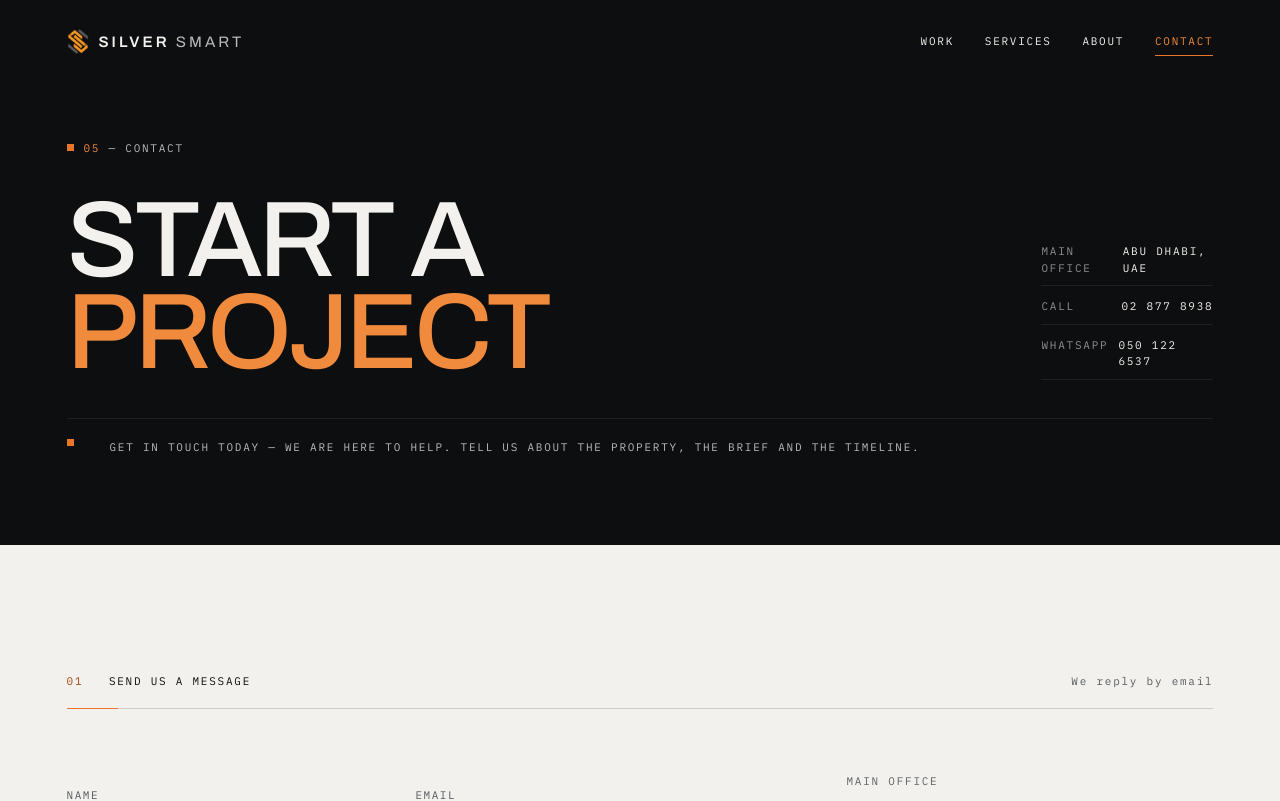
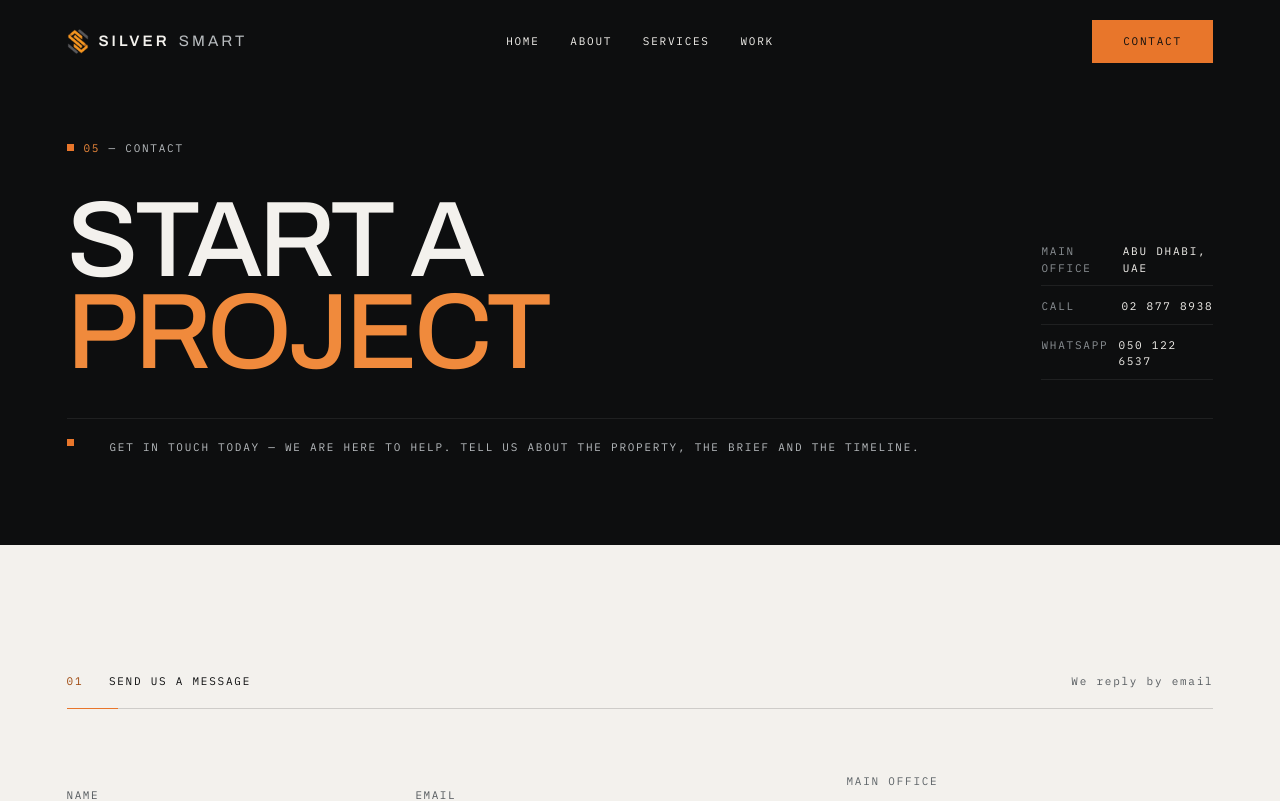
Before and after one commit to joeka7/Silver-Smart, a React (Vite) app: page /start-a-project in a window 1280 px wide. Shown: the top 801 px of the page. Built offline with nearby package versions, Linux system fonts and the light colour scheme.

Commit message:
refine header layout, add Home link, and convert Contact to a button

```diff
--- a/src/components/Footer.tsx
+++ b/src/components/Footer.tsx
@@ -1,6 +1,6 @@
 import { Link } from 'react-router-dom'
 import Logo from './Logo'
-import { NAV, SERVICE_LINKS, SOCIALS, CONTACT } from '../data/site'
+import { NAV, NAV_CTA, SERVICE_LINKS, SOCIALS, CONTACT } from '../data/site'
 
 export default function Footer() {
   return (
@@ -19,7 +19,7 @@ export default function Footer() {
           <div>
             <h4>Navigate</h4>
             <ul>
-              {NAV.map((i) => (
+              {[...NAV, NAV_CTA].map((i) => (
                 <li key={i.to}><Link to={i.to}>{i.label}</Link></li>
               ))}
             </ul>
--- a/src/components/Nav.tsx
+++ b/src/components/Nav.tsx
@@ -1,7 +1,7 @@
 import { useEffect, useState } from 'react'
 import { Link, NavLink, useLocation } from 'react-router-dom'
 import Logo from './Logo'
-import { NAV, CONTACT } from '../data/site'
+import { NAV, NAV_CTA, CONTACT } from '../data/site'
 
 export default function Nav() {
   const [open, setOpen] = useState<boolean>(false)
@@ -33,10 +33,15 @@ export default function Nav() {
           </Link>
           <div className="nlinks">
             {NAV.map((item) => (
-              <NavLink key={item.to} to={item.to}>
+              <NavLink key={item.to} to={item.to} end={item.to === '/'}>
                 {item.label}
               </NavLink>
             ))}
+          </div>
+          <div className="nav-actions">
+            <NavLink to={NAV_CTA.to} className="btn btn-brand nav-cta">
+              {NAV_CTA.label}
+            </NavLink>
           </div>
           <button
             className="burger"
@@ -58,6 +63,11 @@ export default function Nav() {
               <Link to={item.to} tabIndex={open ? 0 : -1}>{item.label}</Link>
             </li>
           ))}
+          <li className="mnav-cta">
+            <Link to={NAV_CTA.to} className="btn btn-brand" tabIndex={open ? 0 : -1}>
+              {NAV_CTA.label}
+            </Link>
+          </li>
         </ul>
         <div className="mfoot meta dim">
           <span>Abu Dhabi — United Arab Emirates</span>
--- a/src/data/site.ts
+++ b/src/data/site.ts
@@ -88,11 +88,14 @@ export const SOCIALS: SocialLink[] = [
 ]
 
 export const NAV: NavLinkItem[] = [
+  { label: 'Home', to: '/' },
+  { label: 'About', to: '/about' },
+  { label: 'Services', to: '/services' },
   { label: 'Work', to: '/projects' },
-  { label: 'Services', to: '/services' },
-  { label: 'About', to: '/about' },
-  { label: 'Contact', to: '/start-a-project' },
 ]
+
+/** Contact — rendered by Nav as a button rather than a plain link. Same destination as before. */
+export const NAV_CTA: NavLinkItem = { label: 'Contact', to: '/start-a-project' }
 
 export const SERVICE_LINKS: NavLinkItem[] = [
   { label: 'Property', to: '/services/property' },
--- a/src/pages/Home.tsx
+++ b/src/pages/Home.tsx
@@ -39,7 +39,6 @@ export default function Home() {
               <span className="l"><span>Location</span><b>Abu Dhabi, UAE</b></span>
               <span className="l"><span>Sectors</span><b>Six</b></span>
               <span className="l"><span>Discipline</span><b>Design &amp; Build</b></span>
-              <span className="cue"><span className="bar"></span><span>Scroll</span></span>
             </div>
           </div>
         </div>
--- a/src/styles/app.css
+++ b/src/styles/app.css
@@ -27,7 +27,7 @@ a.fr-zoom:hover .islot,.fr-zoom:hover .islot{transform:scale(1.04)}
 /* Brand lockup — the real monogram replaces the placeholder square ss.css
    draws via .mark::before, at the same optical size and spacing. */
 .mark.has-logo::before{content:none}
-.mark-logo{display:inline-block;width:auto;height:1.65em;margin-right:.6em;vertical-align:-.45em}
+.mark-logo{display:block;width:auto;height:1.65em;flex:0 0 auto}
 
 /* Hero nav scrim — the hero panel runs under the transparent nav
    (.hero-img z-index:0, .nav z-index:70), so bright highlights in the panel
--- a/src/styles/home.css
+++ b/src/styles/home.css
@@ -13,10 +13,6 @@
 .hero-side{grid-column:9/13;grid-row:1/3;align-self:end;display:flex;flex-direction:column;gap:13px;color:var(--slate)}
 .hero-side .l{display:flex;justify-content:space-between;gap:12px;padding-bottom:10px;border-bottom:1px solid var(--ld-2)}
 .hero-side .l b{font-weight:400;color:var(--paper)}
-.hero-side .cue{display:flex;align-items:center;gap:12px;margin-top:6px}
-.hero-side .bar{flex:1;max-width:80px;height:1px;background:var(--ld);position:relative;overflow:hidden}
-.hero-side .bar::after{content:"";position:absolute;inset:0;background:var(--accent-lt);transform:translateX(-100%);animation:sweep 3s var(--ease) infinite}
-@keyframes sweep{0%{transform:translateX(-100%)}60%,100%{transform:translateX(100%)}}
 @media(max-width:1000px){
 .hero{min-height:auto;flex-direction:column}
 .hero-img{position:relative;width:100%;height:44svh;right:auto;margin-top:calc(84px + clamp(12px,3vh,28px))}
--- a/src/styles/ss.css
+++ b/src/styles/ss.css
@@ -57,7 +57,7 @@ p+p{margin-top:1.1em}
 .lk{display:inline-flex;align-items:center;gap:.7em;font-family:var(--mono);font-size:var(--meta);letter-spacing:.16em;text-transform:uppercase;padding-bottom:8px;border-bottom:1px solid currentColor}
 .lk .ar{transition:transform .5s var(--ease)}
 .lk:hover .ar{transform:translateX(6px)}
-.btn{display:inline-flex;align-items:center;justify-content:center;gap:.8em;min-height:52px;padding:0 clamp(20px,2.4vw,34px);font-family:var(--mono);font-size:var(--meta);letter-spacing:.16em;text-transform:uppercase;border:1px solid currentColor;transition:background .45s var(--ease),color .45s var(--ease),border-color .45s var(--ease)}
+.btn{display:inline-flex;align-items:center;justify-content:center;gap:.8em;min-height:43px;padding:0 clamp(20px,2.4vw,34px);font-family:var(--mono);font-size:var(--meta);letter-spacing:.16em;text-transform:uppercase;border:1px solid currentColor;transition:background .45s var(--ease),color .45s var(--ease),border-color .45s var(--ease)}
 .btn-fill{background:var(--paper);color:var(--ink);border-color:var(--paper)}
 .btn-fill:hover{background:var(--accent);border-color:var(--accent);color:var(--paper)}
 .btn-line:hover{background:var(--paper);color:var(--ink)}
@@ -76,17 +76,20 @@ a.fr-zoom:hover image-slot,.fr-zoom:hover image-slot{transform:scale(1.04)}
 /* nav */
 .nav{position:fixed;inset:0 0 auto;z-index:70;transition:background .5s var(--ease),border-color .5s var(--ease),backdrop-filter .5s}
 .nav-in{display:flex;align-items:center;gap:clamp(16px,3vw,48px);height:var(--navh,84px);border-bottom:1px solid transparent;transition:height .5s var(--ease),border-color .5s var(--ease)}
+.nav-in>.mark,.nav-in>.nav-actions{flex:1 1 0;min-width:0;display:flex;align-items:center}
+.nav-in>.nav-actions{justify-content:flex-end}
 .nav.s{background:rgba(13,14,15,.82);backdrop-filter:blur(14px) saturate(140%)}
-.nav.s .nav-in{--navh:64px;border-bottom-color:var(--ld-2)}
+.nav.s .nav-in{--navh:85px;border-bottom-color:var(--ld-2)}
 .mark{font-weight:600;font-size:clamp(.95rem,1.15vw,1.15rem);letter-spacing:.2em;text-transform:uppercase;white-space:nowrap}
+.mark.has-logo{display:inline-flex;align-items:center;gap:.6em}
 .mark b{font-weight:600}
 .mark .sm{font-weight:400;color:var(--silver)}
-.nlinks{display:flex;gap:clamp(16px,2.4vw,36px);margin-left:auto}
+.nlinks{display:flex;align-items:center;justify-content:center;gap:clamp(16px,2.4vw,36px);flex:0 1 auto;white-space:nowrap}
 .nlinks a{font-family:var(--mono);font-size:var(--meta);letter-spacing:.16em;text-transform:uppercase;position:relative;padding-block:6px}
 .nlinks a::after{content:"";position:absolute;left:0;bottom:0;width:100%;height:1px;background:currentColor;transform:scaleX(0);transform-origin:left;transition:transform .5s var(--ease)}
 .nlinks a:hover::after,.nlinks a[aria-current]::after{transform:scaleX(1)}
 .nlinks a[aria-current]{color:var(--accent-lt)}
-.burger{display:none;width:44px;height:44px;margin-left:auto;margin-right:-10px;position:relative}
+.burger{display:none;width:44px;height:44px;margin-right:-10px;position:relative;flex:0 0 auto}
 .burger i{position:absolute;left:11px;width:22px;height:1px;background:currentColor;transition:transform .5s var(--ease),opacity .3s}
 .burger i:nth-child(1){top:19px}.burger i:nth-child(2){top:25px}
 .mnav{position:fixed;inset:0;z-index:69;background:var(--ink);padding:calc(var(--navh,84px) + 24px) var(--pad) var(--pad);display:flex;flex-direction:column;justify-content:space-between;clip-path:inset(0 0 100% 0);transition:clip-path .7s var(--ease);visibility:hidden}
@@ -97,7 +100,17 @@ body.mopen .burger i:nth-child(2){transform:translateY(-3px) rotate(-45deg)}
 .mnav ul{display:flex;flex-direction:column;gap:clamp(6px,1.4vh,18px)}
 .mnav ul a{font-size:clamp(2rem,10vw,3.4rem);line-height:1;letter-spacing:-.03em;font-weight:500;text-transform:uppercase;display:block}
 .mnav .mfoot{display:grid;gap:10px;padding-top:24px;border-top:1px solid var(--ld-2)}
-@media(max-width:900px){.nlinks{display:none}.burger{display:block}}
+@media(max-width:900px){.nlinks{display:none}.nav-in>.nav-actions{display:none}.burger{display:block;margin-left:auto}.nav-in>.mark{flex:1 1 auto}}
+/* Contact as a nav button: reuse .btn/.btn-brand as-is, only cancel the
+   link styling .nlinks a / .mnav ul a would otherwise impose on it. */
+.nlinks .nav-cta{padding-block:0;align-self:center}
+/* .nlinks a[aria-current] would otherwise recolor the active button's label. */
+.nlinks .nav-cta[aria-current]:not(:hover){color:var(--ink)}
+.nlinks .nav-cta::after{display:none}
+.mnav ul .mnav-cta{margin-top:clamp(10px,2vh,22px)}
+.mnav ul .mnav-cta a{font-size:var(--meta);line-height:normal;letter-spacing:.16em;font-weight:400;display:inline-flex;align-self:flex-start;width:auto}
+/* .mnav ul a:hover would otherwise recolor the button label on hover. */
+.mnav ul .mnav-cta a:hover{color:var(--paper)}
 /* reveal */
 [data-r]{opacity:0;transform:translateY(22px);transition:opacity 1s var(--ease),transform 1.1s var(--ease);transition-delay:var(--dl,0s)}
 [data-r].in{opacity:1;transform:none}
```
Also changed, not shown: 2 other files (tests, documents, lock files or other folders).
